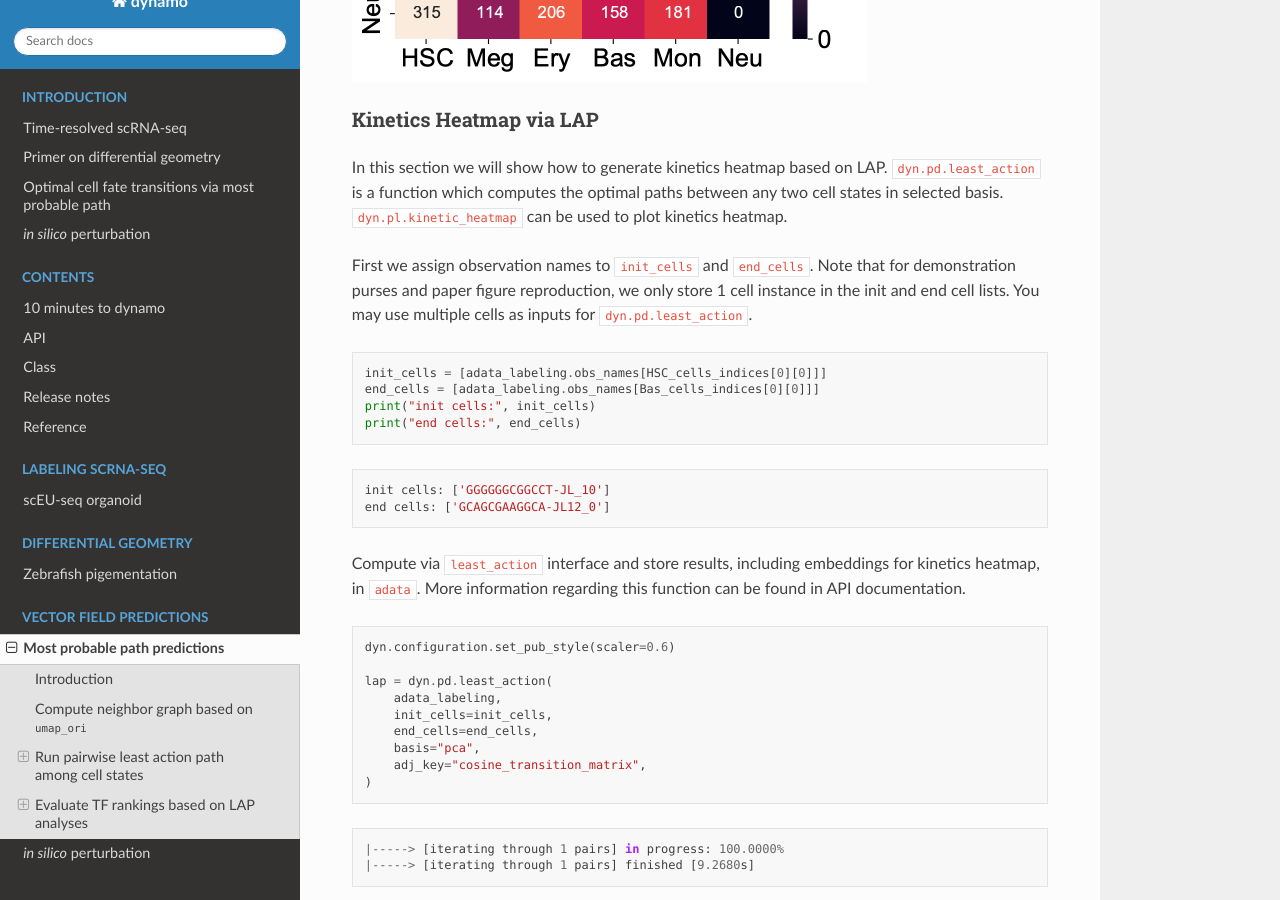
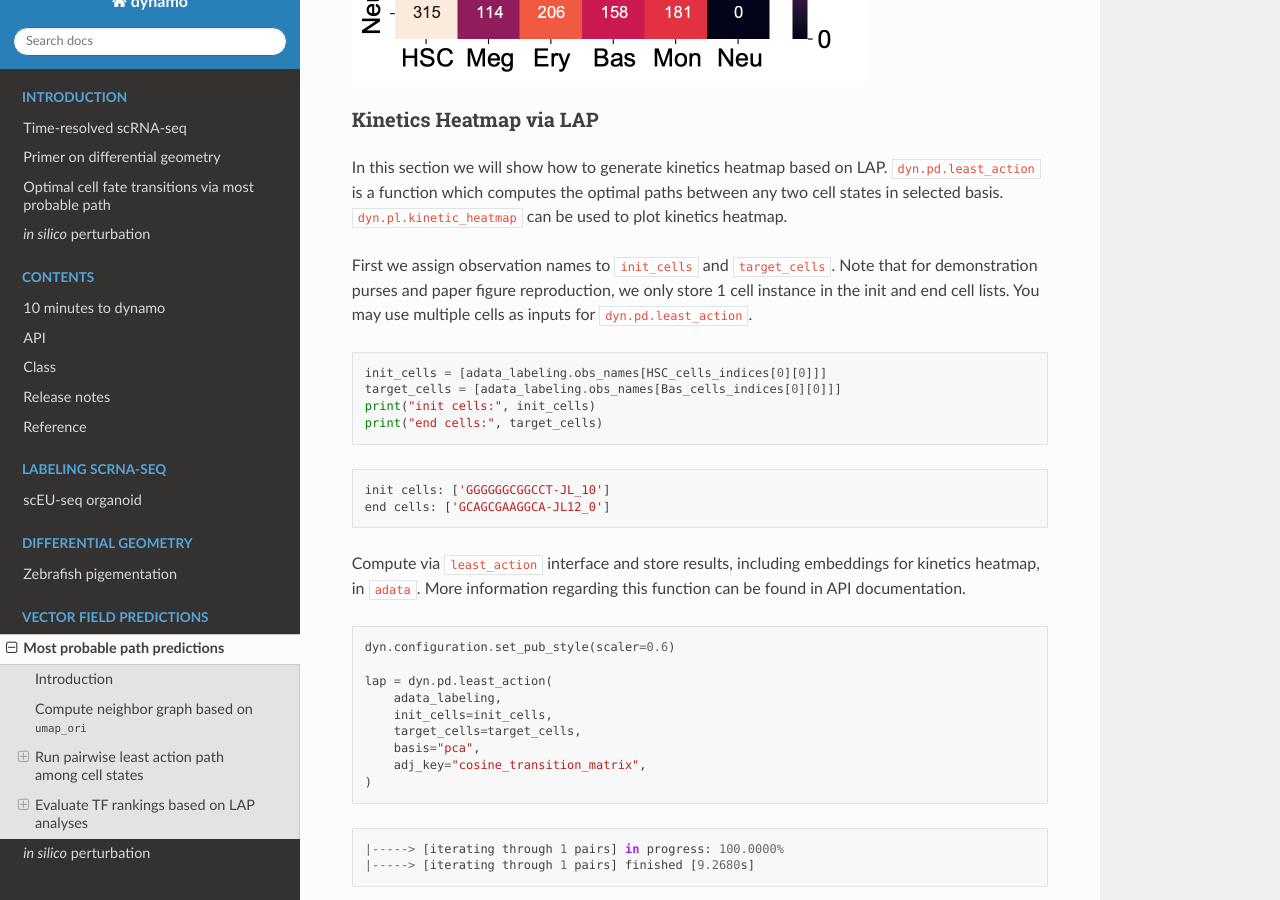
Before and after one commit to aristoteleo/dynamo_readthedocs, a Sphinx documentation site: the page built from docs/source/notebooks/lap_tutorial/lap_tutorial.rst, in a window 1280 px wide and 900 px high, scrolled down 11099 px. Built offline with Sphinx 7.4.7 and the Read the Docs theme 2.0.0, drawn with Linux system fonts in a browser that asks for light colours; pages that are not in the unit, such as notebooks, are missing from menus; cross-references to code outside the pages are shown as plain code.

Commit message:
Update lap_tutorial.rst

```diff
--- a/docs/source/notebooks/lap_tutorial/lap_tutorial.rst
+++ b/docs/source/notebooks/lap_tutorial/lap_tutorial.rst
@@ -585,7 +585,7 @@ LAP. ``dyn.pd.least_action`` is a function which computes the optimal paths betw
 basis. ``dyn.pl.kinetic_heatmap`` can be used to plot kinetics
 heatmap.
 
-First we assign observation names to ``init_cells`` and ``end_cells``.
+First we assign observation names to ``init_cells`` and ``target_cells``.
 Note that for demonstration purses and paper figure reproduction, we only store
 1 cell instance in the init and end cell lists. You may use multiple cells as
 inputs for ``dyn.pd.least_action``.
@@ -593,9 +593,9 @@ inputs for ``dyn.pd.least_action``.
 .. code:: ipython3
 
     init_cells = [adata_labeling.obs_names[HSC_cells_indices[0][0]]]
-    end_cells = [adata_labeling.obs_names[Bas_cells_indices[0][0]]]
+    target_cells = [adata_labeling.obs_names[Bas_cells_indices[0][0]]]
     print("init cells:", init_cells)
-    print("end cells:", end_cells)
+    print("end cells:", target_cells)
 
 
 .. parsed-literal::
@@ -614,7 +614,7 @@ function can be found in API documentation.
     lap = dyn.pd.least_action(
         adata_labeling,
         init_cells=init_cells,
-        end_cells=end_cells,
+        target_cells=target_cells,
         basis="pca",
         adj_key="cosine_transition_matrix",
     )
```
